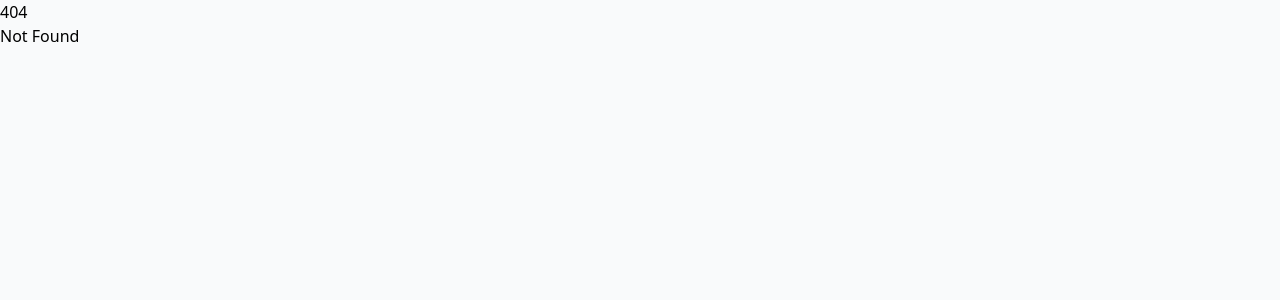
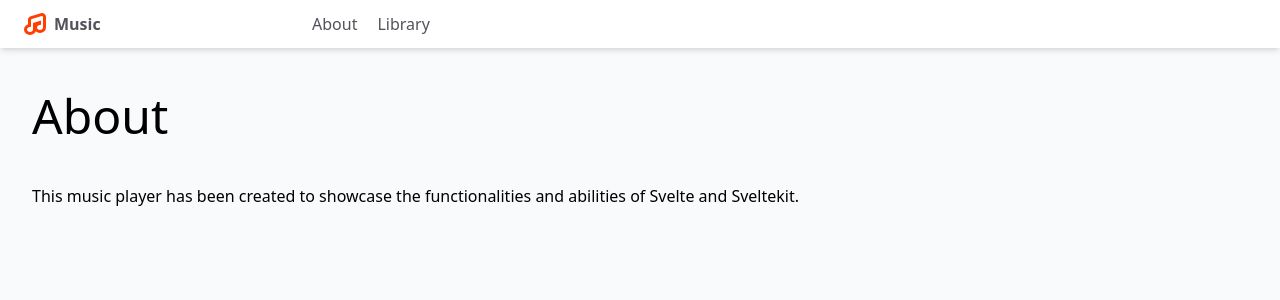
Before and after one commit to mainmatter/svelte-workshop-music-player, a SvelteKit app: page /about in a window 1280 px wide. Before the commit this address had no page. Shown: the top 300 px of the page. Built offline with nearby package versions, Linux system fonts and the light colour scheme.

Commit message:
Lection 3: Move public pages to route (group)

```diff
--- /dev/null
+++ b/src/routes/(marketing)/+layout.svelte
@@ -0,0 +1,9 @@
+<script>
+	import PrimaryNav from '$lib/global/primary-nav.svelte';
+	import Outline from '$lib/global/outline.svelte';
+</script>
+
+<Outline>
+	<PrimaryNav slot="nav" />
+	<slot slot="content" />
+</Outline>
--- a/src/routes/+page.svelte
+++ b/src/routes/(marketing)/+page.svelte
@@ -1,11 +1,8 @@
 <script>
-	import PrimaryNav from '$lib/global/primary-nav.svelte';
 	import Boxes from './boxes.svelte';
 
 	let name = 'Billy Bloggs';
 </script>
-
-<PrimaryNav />
 
 <section>
 	<p class="title">Cybernetically enhanced playback</p>
--- /dev/null
+++ b/src/routes/(marketing)/about/+page.svelte
@@ -0,0 +1,7 @@
+<div class="page-content">
+	<h1 class="page-title">About</h1>
+	<p>
+		This music player has been created to showcase the functionalities and abilities of Svelte and
+		Sveltekit.
+	</p>
+</div>
```
Also changed, not shown: src/routes/(marketing)/boxes.svelte (renamed from src/routes/boxes.svelte).
